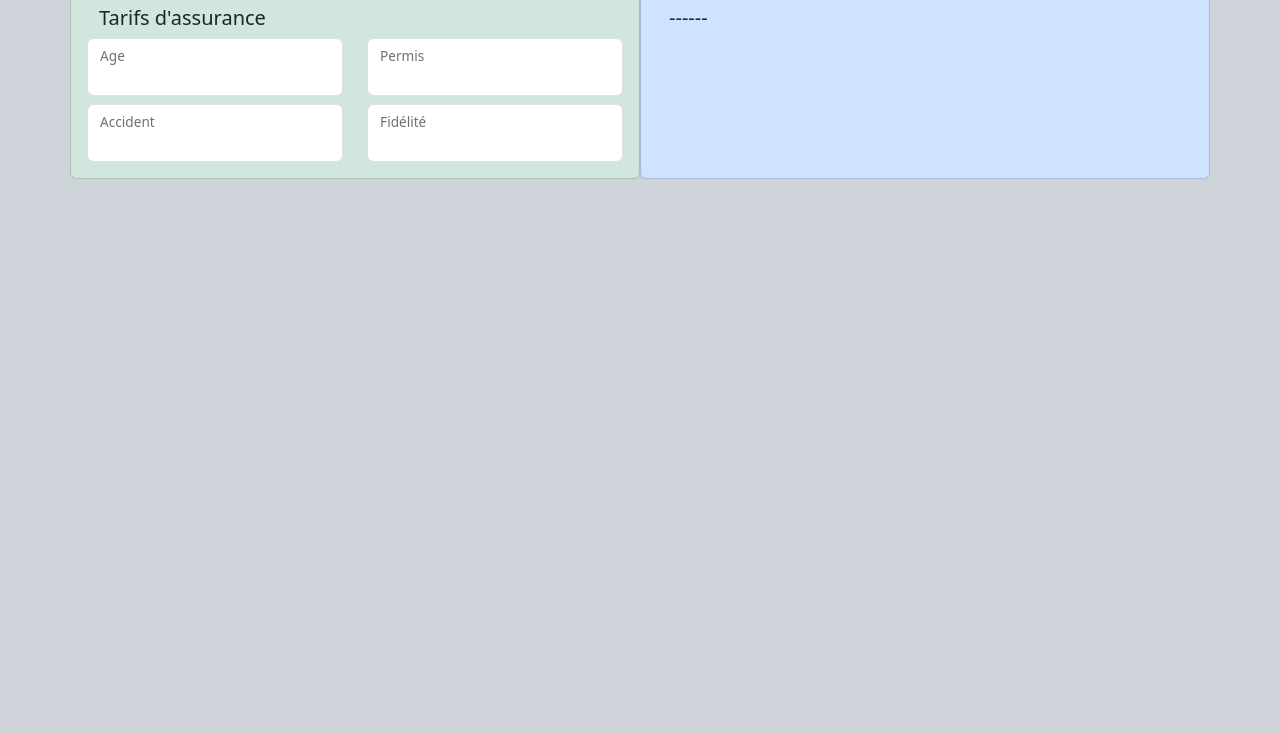
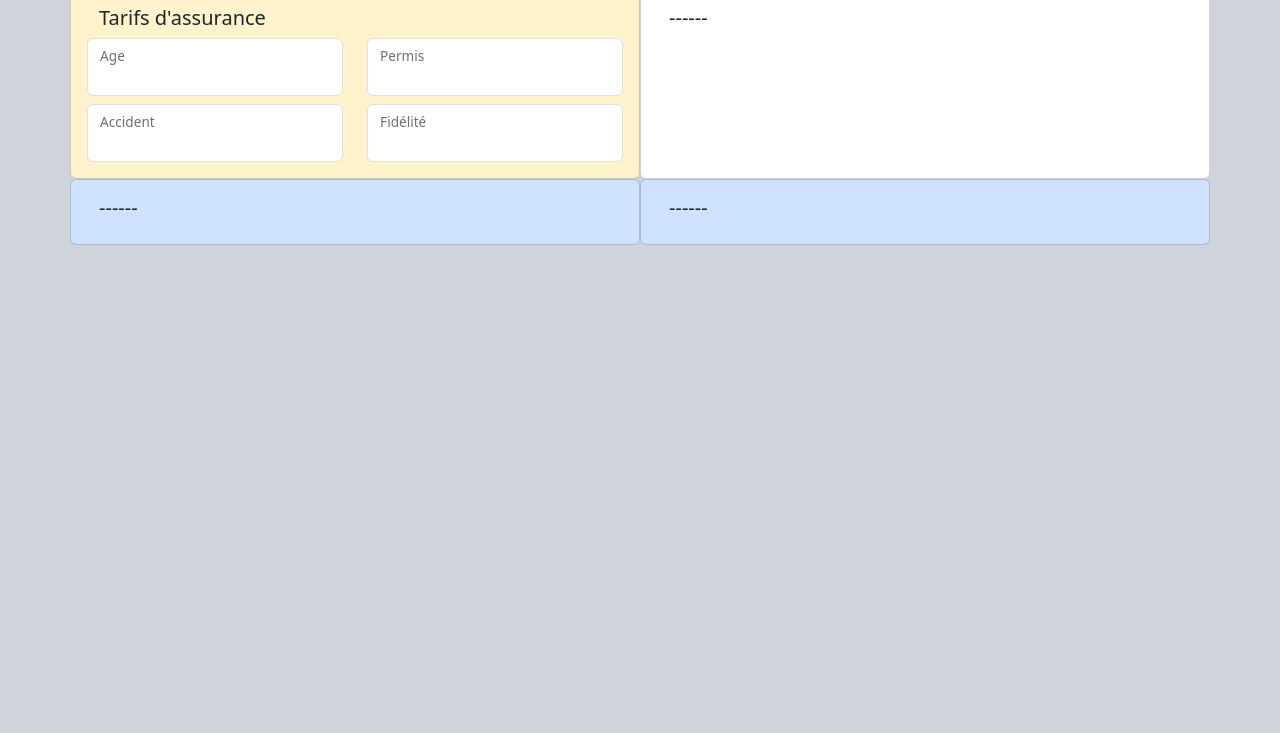
Before and after one commit to delarobia/TSMetis, a website with bundled scripts: page src/index.html in a window 1280 px wide. Shown: the part 67-800 px from the top of the page. Built offline with nearby package versions, Linux system fonts and the light colour scheme.

Commit message:
Corrections

```diff
--- a/src/index.html
+++ b/src/index.html
@@ -310,7 +310,7 @@
           </div>
         </div>
         <!-- Prime d'assurance -->
-        <div class="col-12 col-md-6 col-xxl-4 card bg-success-subtle">
+        <div class="col-12 col-md-6 col-xxl-4 card bg-warning-subtle ">
           <div class="card-body">
             <h5 class="card-title">Tarifs d'assurance</h5>
             <div class="row">
@@ -376,6 +376,18 @@
           </div>
         </div>
 
+        <div class="col-12 col-md-6 col-xxl-4 card bg-sucess-subtle">
+          <div class="card-body">
+            <h5 class="card-title">------</h5>
+          </div>
+        </div>
+
+        <div class="col-12 col-md-6 col-xxl-4 card bg-primary-subtle">
+          <div class="card-body">
+            <h5 class="card-title">------</h5>
+          </div>
+        </div>
+
         <div class="col-12 col-md-6 col-xxl-4 card bg-primary-subtle">
           <div class="card-body">
             <h5 class="card-title">------</h5>
--- a/src/ts/exercices/assurance.ts
+++ b/src/ts/exercices/assurance.ts
@@ -101,9 +101,10 @@ function calculPrime() {
   ) {
     if (inputAgeAssu.valueAsNumber < 18) {
       malus = -1;
-    } else if (inputAgeAssu.valueAsNumber < 25) {
-      malus += 1;
     } else {
+      if (inputAgeAssu.valueAsNumber < 25) {
+        malus += 1;
+      }
       if (inputPermisAssu.valueAsNumber < 2) {
         malus += 1;
       }
@@ -111,6 +112,7 @@ function calculPrime() {
       if (inputFidelAssu.valueAsNumber < 5) {
         malus += 1;
       }
+
     }
 
     switch (malus) {
```
Also changed, not shown: src/ts/exercices/password.ts (added).
